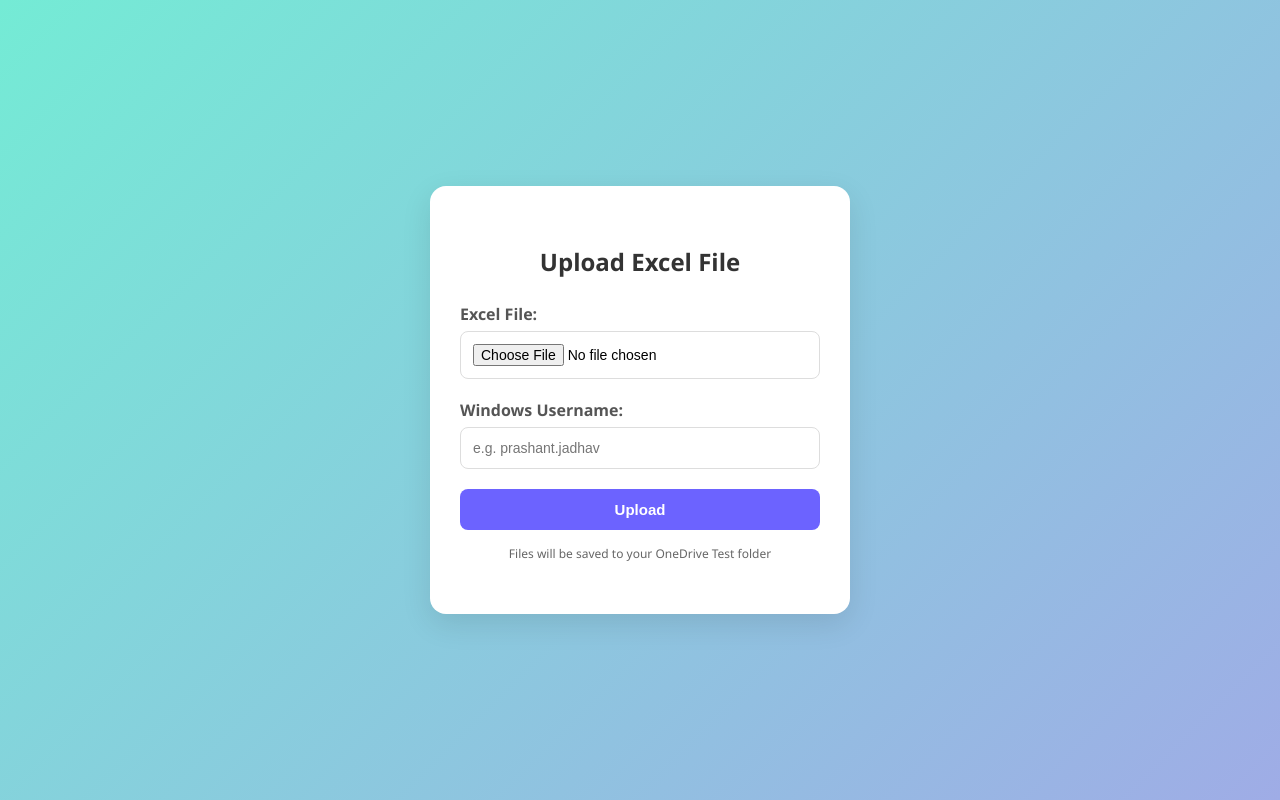
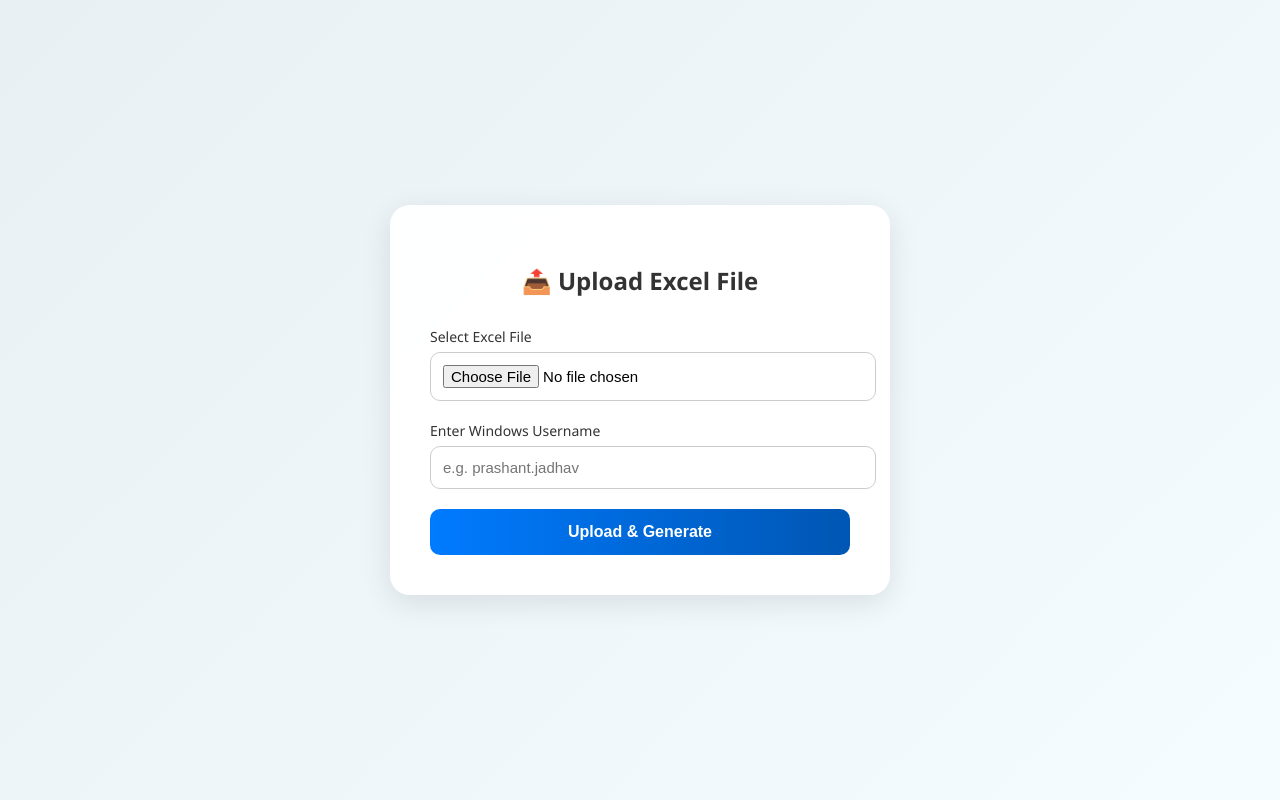
Before and after one commit to prakash-jaware/excelx, a Flask app: page / in a window 1280 px wide. Run offline with Flask 3, Linux system fonts and the light colour scheme.

Commit message:
Update upload.html

```diff
--- a/templates/upload.html
+++ b/templates/upload.html
@@ -1,137 +1,112 @@
 <!-- templates/upload.html -->
 <!DOCTYPE html>
-<html lang="en">
+<html>
 <head>
-  <meta charset="UTF-8">
-  <title>Upload Excel File</title>
+<title>Upload Excel</title>
 <style>
-    * {
-      box-sizing: border-box;
-    }
-
         body {
-      margin: 0;
-      padding: 0;
-      height: 100vh;
+            font-family: 'Segoe UI', sans-serif;
+            background: linear-gradient(135deg, #e9f0f4, #f5fcff);
             display: flex;
             justify-content: center;
             align-items: center;
-      background: linear-gradient(135deg, #74ebd5, #9face6);
-      font-family: 'Segoe UI', Tahoma, Geneva, Verdana, sans-serif;
+            height: 100vh;
+            margin: 0;
         }
 
-    .card {
-      background-color: #fff;
-      padding: 40px 30px;
-      border-radius: 16px;
-      box-shadow: 0 10px 30px rgba(0, 0, 0, 0.1);
+        form {
+            background: rgba(255, 255, 255, 0.95);
+            backdrop-filter: blur(8px);
+            padding: 40px;
+            border-radius: 20px;
+            box-shadow: 0 8px 30px rgba(0, 0, 0, 0.1);
+            width: 100%;
             max-width: 420px;
-      width: 100%;
-      animation: slideUp 0.4s ease;
+            animation: fadeInSlide 0.7s ease-out;
         }
 
-    @keyframes slideUp {
+        @keyframes fadeInSlide {
             from {
+                opacity: 0;
                 transform: translateY(40px);
-        opacity: 0;
             }
             to {
+                opacity: 1;
                 transform: translateY(0);
-        opacity: 1;
             }
         }
 
         h2 {
             text-align: center;
-      margin-bottom: 25px;
+            margin-bottom: 30px;
+            font-size: 24px;
             color: #333;
         }
 
+        .form-group {
+            margin-bottom: 20px;
+        }
+
         label {
+            font-size: 14px;
+            margin-bottom: 6px;
             display: block;
-      margin-bottom: 6px;
-      font-weight: 600;
-      color: #555;
+            color: #333;
         }
 
         input[type="file"],
         input[type="text"] {
             width: 100%;
             padding: 12px;
-      margin-bottom: 20px;
-      border: 1px solid #ddd;
-      border-radius: 8px;
-      font-size: 14px;
-      transition: border-color 0.2s;
+            border: 1px solid #ccc;
+            border-radius: 10px;
+            font-size: 15px;
+            transition: border-color 0.3s, box-shadow 0.3s;
         }
 
         input:focus {
+            border-color: #007bff;
+            box-shadow: 0 0 5px rgba(0, 123, 255, 0.25);
             outline: none;
-      border-color: #6c63ff;
         }
 
         button {
             width: 100%;
-      padding: 12px;
-      background: #6c63ff;
-      color: #fff;
+            padding: 14px;
+            font-size: 16px;
+            font-weight: 600;
+            background: linear-gradient(to right, #007bff, #0056b3);
+            color: white;
             border: none;
-      border-radius: 8px;
-      font-size: 15px;
-      font-weight: bold;
+            border-radius: 10px;
             cursor: pointer;
-      transition: background 0.3s ease;
+            transition: background 0.3s, transform 0.1s ease-in-out;
         }
 
         button:hover {
-      background: #574fd6;
+            background: linear-gradient(to right, #0056b3, #003d80);
         }
 
-    .note {
-      margin-top: 15px;
-      font-size: 12px;
-      text-align: center;
-      color: #666;
-    }
-
-    .flash {
-      background-color: #e0ffe0;
-      padding: 10px;
-      border: 1px solid #8bc34a;
-      border-radius: 5px;
-      margin-bottom: 15px;
-      text-align: center;
-      color: #2e7d32;
-      font-weight: bold;
+        button:active {
+            transform: scale(0.98);
         }
 </style>
 </head>
 <body>
-  <div class="card">
-    <h2>Upload Excel File</h2>
+<form method="post" enctype="multipart/form-data">
+<h2>📤 Upload Excel File</h2>
 
-    {% with messages = get_flashed_messages() %}
-      {% if messages %}
-        <div class="flash">{{ messages[0] }}</div>
-        <script>
-          setTimeout(() => {
-            window.location.href = "{{ url_for('index') }}";
-          }, 3000);
-        </script>
-      {% endif %}
-    {% endwith %}
+        <div class="form-group">
+<label for="excel_file">Select Excel File</label>
+<input type="file" name="excel_file" id="excel_file" required>
+</div>
 
-    <form method="post" enctype="multipart/form-data">
-      <label for="excel_file">Excel File:</label>
-      <input type="file" name="excel_file" id="excel_file" required>
+        <div class="form-group">
+<label for="username">Enter Windows Username</label>
+<input type="text" name="username" id="username" placeholder="e.g. prashant.jadhav" required>
+</div>
 
-      <label for="username">Windows Username:</label>
-      <input type="text" name="username" id="username" placeholder="e.g. prashant.jadhav" required>
-
-      <button type="submit">Upload</button>
+        <button type="submit">Upload & Generate</button>
 </form>
-
-    <p class="note">Files will be saved to your OneDrive Test folder</p>
-  </div>
 </body>
 </html>
```
Lines whose indentation alone changed are shown as unchanged.
